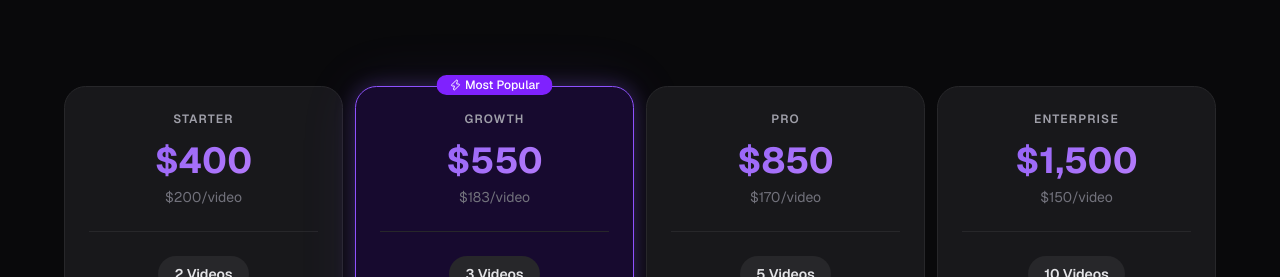
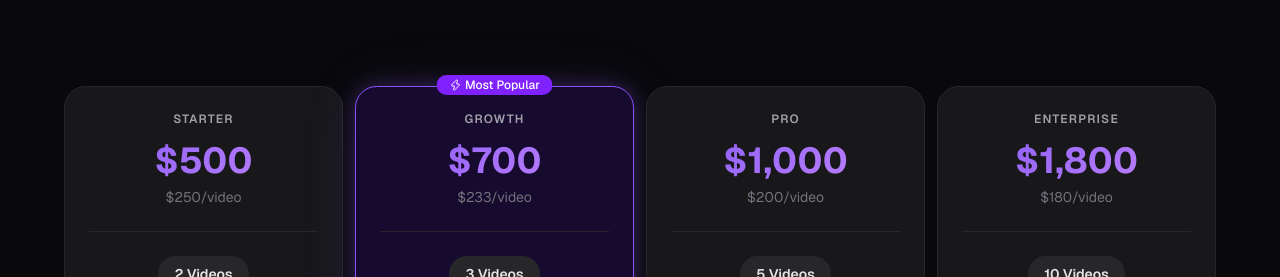
Before and after one commit to WilkanderA/testdtech, a Next.js app: page / in a window 1280 px wide. Shown: the part 4344-4621 px from the top of the page. Built offline with nearby package versions, Linux system fonts and the light colour scheme.

Commit message:
fix: update package pricing — Starter 00, Growth 00, Pro 000, Enterprise 800
Co-Authored-By: Claude Sonnet 4.6 <noreply@anthropic.com>

```diff
--- a/components/sections/Contact.tsx
+++ b/components/sections/Contact.tsx
@@ -146,10 +146,10 @@ export default function Contact() {
                   <select id="package" {...register("package")} className={selectBase} defaultValue="">
                     <option value="" disabled className="bg-zinc-900">Select package</option>
                     {[
-                      { value: "Starter", label: "Starter — 2 Videos · $400" },
-                      { value: "Growth", label: "Growth — 3 Videos · $550" },
-                      { value: "Pro", label: "Pro — 5 Videos · $850" },
-                      { value: "Enterprise", label: "Enterprise — 10 Videos · $1,500" },
+                      { value: "Starter", label: "Starter — 2 Videos · $500" },
+                      { value: "Growth", label: "Growth — 3 Videos · $700" },
+                      { value: "Pro", label: "Pro — 5 Videos · $1,000" },
+                      { value: "Enterprise", label: "Enterprise — 10 Videos · $1,800" },
                       { value: "Custom", label: "Custom — Let's Talk" },
                     ].map((p) => (
                       <option key={p.value} value={p.value} className="bg-zinc-900">{p.label}</option>
--- a/components/sections/Packages.tsx
+++ b/components/sections/Packages.tsx
@@ -16,8 +16,8 @@ import { cn } from "@/lib/utils";
 const packages = [
   {
     name: "Starter",
-    price: "$400",
-    perVideo: "$200/video",
+    price: "$500",
+    perVideo: "$250/video",
     videos: "2 Videos",
     features: [
       "2 Short-form videos",
@@ -31,8 +31,8 @@ const packages = [
   },
   {
     name: "Growth",
-    price: "$550",
-    perVideo: "$183/video",
+    price: "$700",
+    perVideo: "$233/video",
     videos: "3 Videos",
     features: [
       "3 Short-form videos",
@@ -48,8 +48,8 @@ const packages = [
   },
   {
     name: "Pro",
-    price: "$850",
-    perVideo: "$170/video",
+    price: "$1,000",
+    perVideo: "$200/video",
     videos: "5 Videos",
     features: [
       "5 Short-form videos",
@@ -64,8 +64,8 @@ const packages = [
   },
   {
     name: "Enterprise",
-    price: "$1,500",
-    perVideo: "$150/video",
+    price: "$1,800",
+    perVideo: "$180/video",
     videos: "10 Videos",
     features: [
       "10 Short-form videos",
```
